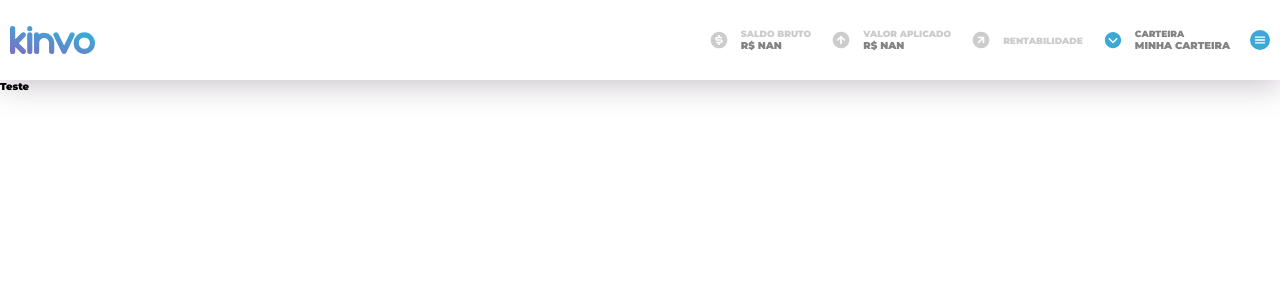
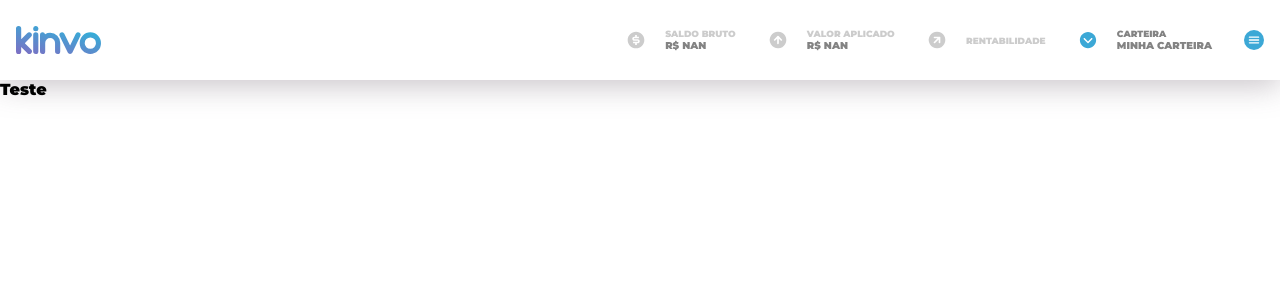
Before and after one commit to atomsdeveloper/project-investments, a React (Create React App) app: page / in a window 1280 px wide. Shown: the top 300 px of the page. Built offline with nearby package versions, Linux system fonts and the light colour scheme; no server answers.

Commit message:
fix: remove style useless

```diff
--- a/src/styles/global-styles.js
+++ b/src/styles/global-styles.js
@@ -3,10 +3,8 @@ import { createGlobalStyle, css } from 'styled-components';
 export const GlobalStyles = createGlobalStyle`
     * {
         margin: 0;
-        padding: 0
-    }
-    html {
-        font-size: 62.5%;
+        padding: 0;
+        box-sizing: border-box; /* Inclui padding e border no cálculo do height */
     }
     body {
         ${({ theme }) => css`
```
